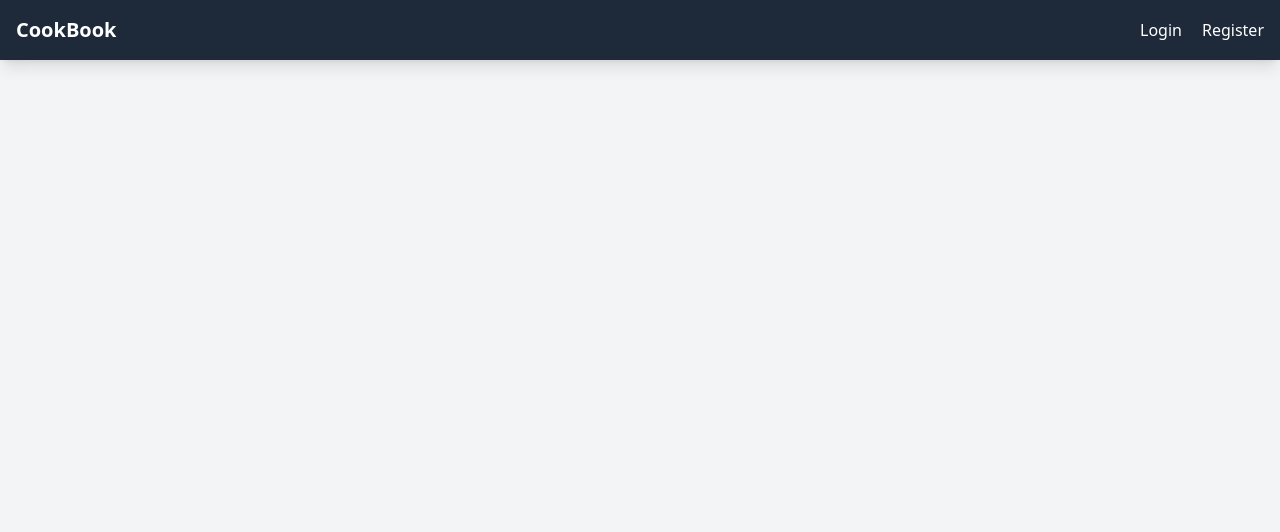
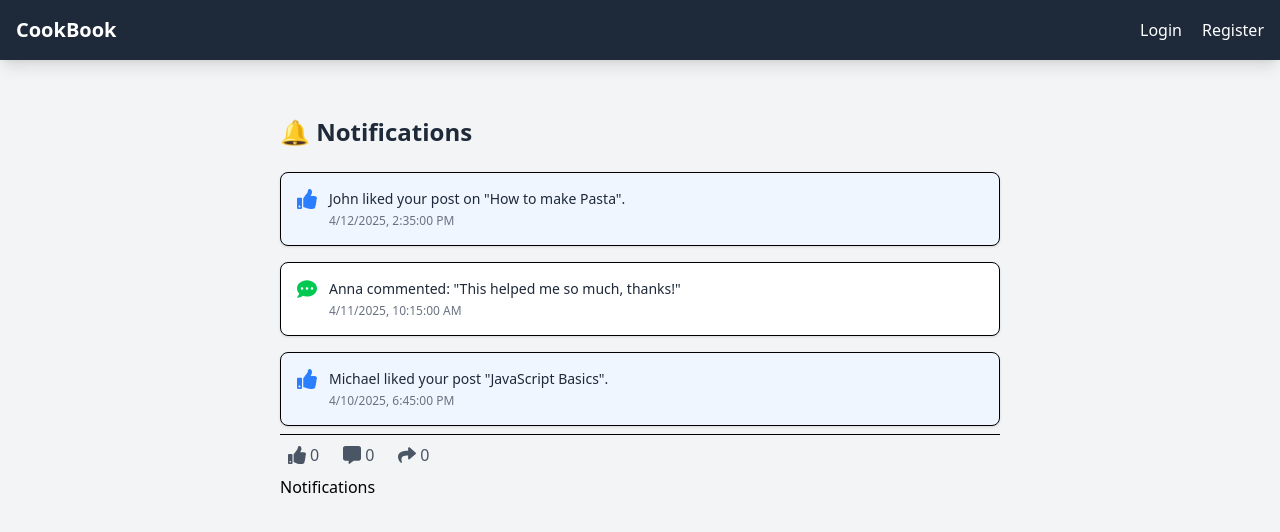
Before and after one commit to Shashini09/Skill-Sharing-Learning-Platform, a React (Vite) app in the folder client/: page /notifications in a window 1280 px wide. Shown: the top 532 px of the page. Built offline with nearby package versions, Linux system fonts and the light colour scheme; no server answers.

Commit message:
add notifcation page and components

```diff
--- a/client/package.json
+++ b/client/package.json
@@ -15,6 +15,7 @@
     "cors": "^2.8.5",
     "react": "^19.0.0",
     "react-dom": "^19.0.0",
+    "react-icons": "^5.5.0",
     "react-router-dom": "^7.4.1",
     "tailwindcss": "^4.1.0"
   },
--- a/client/src/App.jsx
+++ b/client/src/App.jsx
@@ -9,6 +9,7 @@ import { useAuth } from "./context/AuthContext";
 import "./App.css";
 import Register from "./pages/public/Register";
 import EditProfile from "./pages/private/EditProfile";
+import NotificationsPage from "./pages/private/NotificationPage";
 
 function App() {
   const { loading } = useAuth();
@@ -29,10 +30,12 @@ function App() {
           <Route path="/" element={<Home />} />
           <Route path="/login" element={<Login />} />
           <Route path="/register" element={<Register />} />
+          <Route path="/notifications" element={<NotificationsPage/>}/>
           <Route element={<PrivateRoute />}>
             <Route path="/profile" element={<Profile />} />
             <Route path="/editprofile/:id" element={<EditProfile />} />
             <Route path="/feed" element={<Feed />} />
+
           </Route>
         </Routes>
       </div>
--- /dev/null
+++ b/client/src/components/Post-Management/PostActions.jsx
@@ -0,0 +1,75 @@
+import React, { useState } from 'react';
+import { FaThumbsUp, FaCommentAlt, FaShare } from 'react-icons/fa';
+
+const PostActions = ({
+  postId,
+  initialLikes = 0,
+  initialComments = 0,
+  initialShares = 0,
+  onLike,
+  onComment,
+  onShare
+}) => {
+  // Local state to toggle liked status and update the like count
+  const [liked, setLiked] = useState(false);
+  const [likes, setLikes] = useState(initialLikes);
+
+  // Handle like button click
+  const handleLike = () => {
+    if (!liked) {
+      setLikes(likes + 1);
+      setLiked(true);
+      if (onLike) {
+        onLike(postId, true);
+      }
+    } else {
+      setLikes(likes - 1);
+      setLiked(false);
+      if (onLike) {
+        onLike(postId, false);
+      }
+    }
+  };
+
+  // Handle comment button click – you can open a comment modal, or scroll to the comment section
+  const handleComment = () => {
+    if (onComment) {
+      onComment(postId);
+    }
+  };
+
+  // Handle share button click – perhaps open a sharing dialog or trigger share functionality
+  const handleShare = () => {
+    if (onShare) {
+      onShare(postId);
+    }
+  };
+
+  return (
+    <div className="flex items-center space-x-6 p-2 border-t mt-2">
+      <button
+        onClick={handleLike}
+        className={`flex items-center space-x-1 ${liked ? 'text-blue-600' : 'text-gray-600'} hover:text-blue-500`}
+      >
+        <FaThumbsUp size={18} />
+        <span>{likes}</span>
+      </button>
+      <button
+        onClick={handleComment}
+        className="flex items-center space-x-1 text-gray-600 hover:text-green-500"
+      >
+        <FaCommentAlt size={18} />
+        <span>{initialComments}</span>
+      </button>
+      <button
+        onClick={handleShare}
+        className="flex items-center space-x-1 text-gray-600 hover:text-purple-500"
+      >
+        <FaShare size={18} />
+        <span>{initialShares}</span>
+      </button>
+    </div>
+  );
+};
+
+export default PostActions;
--- /dev/null
+++ b/client/src/pages/private/NotificationPage.jsx
@@ -0,0 +1,80 @@
+import React, { useEffect, useState } from 'react';
+import { FaThumbsUp, FaCommentDots } from 'react-icons/fa';
+import PostActions from '../../components/Post-Management/PostActions';
+
+function NotificationsPage() {
+  const [notifications, setNotifications] = useState([]);
+
+  // Sample notifications (you can remove this when you connect backend)
+  useEffect(() => {
+    const sampleData = [
+      {
+        id: 1,
+        type: 'like',
+        message: 'John liked your post on "How to make Pasta".',
+        timestamp: '2025-04-12T14:35:00Z',
+        read: false
+      },
+      {
+        id: 2,
+        type: 'comment',
+        message: 'Anna commented: "This helped me so much, thanks!"',
+        timestamp: '2025-04-11T10:15:00Z',
+        read: true
+      },
+      {
+        id: 3,
+        type: 'like',
+        message: 'Michael liked your post "JavaScript Basics".',
+        timestamp: '2025-04-10T18:45:00Z',
+        read: false
+      }
+    ];
+    setNotifications(sampleData);
+  }, []);
+
+  const renderIcon = (type) => {
+    if (type === 'like') return <FaThumbsUp className="text-blue-500 mr-3" size={20} />;
+    if (type === 'comment') return <FaCommentDots className="text-green-500 mr-3" size={20} />;
+    return null;
+  };
+
+  return (
+    <div className="p-6 max-w-3xl mx-auto">
+      <h2 className="text-2xl font-semibold mb-6 text-gray-800">🔔 Notifications</h2>
+      {notifications.length === 0 ? (
+        <p className="text-gray-500">No notifications yet.</p>
+      ) : (
+        <div className="space-y-4">
+          {notifications.map((n) => (
+            <div
+              key={n.id}
+              className={`flex items-start p-4 border rounded-lg shadow-sm hover:shadow-md transition-all ${
+                n.read ? 'bg-white' : 'bg-blue-50'
+              }`}
+            >
+              {renderIcon(n.type)}
+              <div>
+                <p className="text-gray-800 text-sm">{n.message}</p>
+                <p className="text-gray-500 text-xs mt-1">
+                  {new Date(n.timestamp).toLocaleString()}
+                </p>
+              </div>
+            </div>
+          ))}
+        </div>
+      )}
+      <div>
+        <PostActions></PostActions>
+      </div>
+      <div>
+        <h1>
+            Notifications
+        </h1>
+      </div>
+    </div>
+
+  );
+}
+
+export default NotificationsPage;
```
Also changed, not shown: 1 other file (tests, documents, lock files or other folders).
